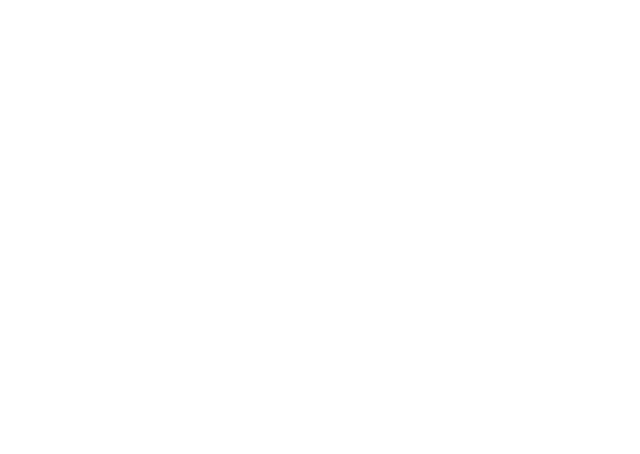
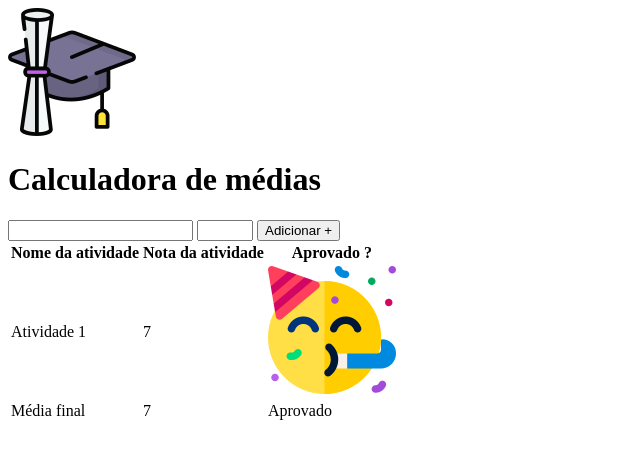
Before and after one commit to v1nidv/M-dias, a plain HTML site: page index.html in a window 1280 px wide. Shown: the whole page, without its empty margins (0-640 px from the left). Drawn offline with Linux system fonts and the light colour scheme.

Commit message:
estrutura HTML ok

```diff
--- a/index.html
+++ b/index.html
@@ -6,6 +6,39 @@
     <title>Calculadora de Médias </title>
 </head>
 <body>
-
+    <header>
+        <img src="./images/logo.png" alt="capelo e diploma">
+        <h1>Calculadora de médias</h1>
+    </header>
+    <form>
+        <input type="text" required="nome da atividade"/>
+        <input type="number" required="nota da atividade" min="0" max="10"/>
+        <button type="submit">Adicionar +</button>
+    </form>
+    <table>
+        <thead>
+            <tr>
+            <th>
+                Nome da atividade
+            </th>
+            <th>Nota da atividade</th>
+            <th>Aprovado ?</th>
+            </tr>
+        </thead>
+        <tbody>
+            <tr>
+                <td>Atividade 1</td>
+                <td>7</td>
+                <td><img src="./images/aprovado.png" alt="Emoji festejando"></td>
+            </tr>
+        </tbody>
+        <tfoot>
+            <tr>
+                <td>Média final</td>
+                <td>7</td>
+                <td>Aprovado</td>
+            </tr>
+        </tfoot>
+    </table>
 </body>
 </html>
```
